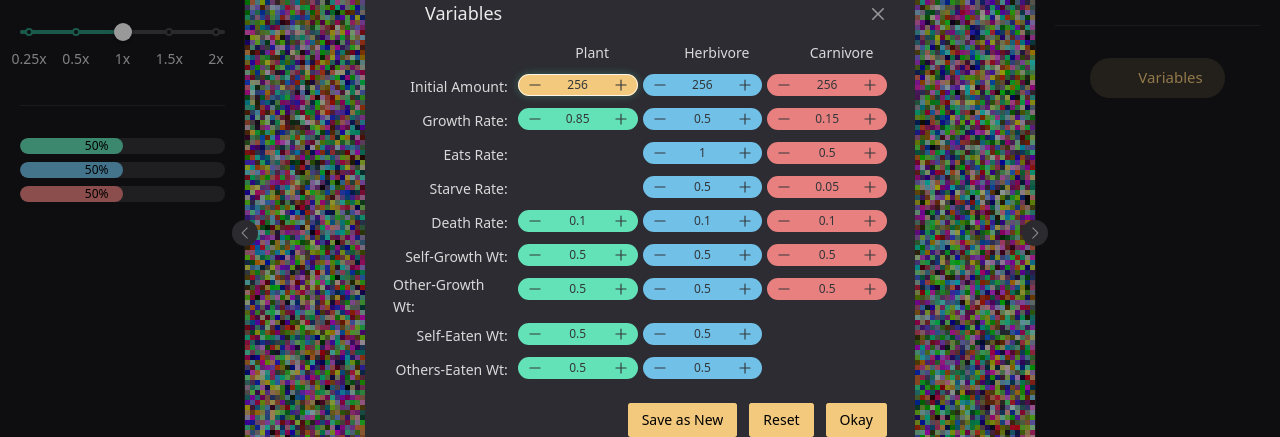
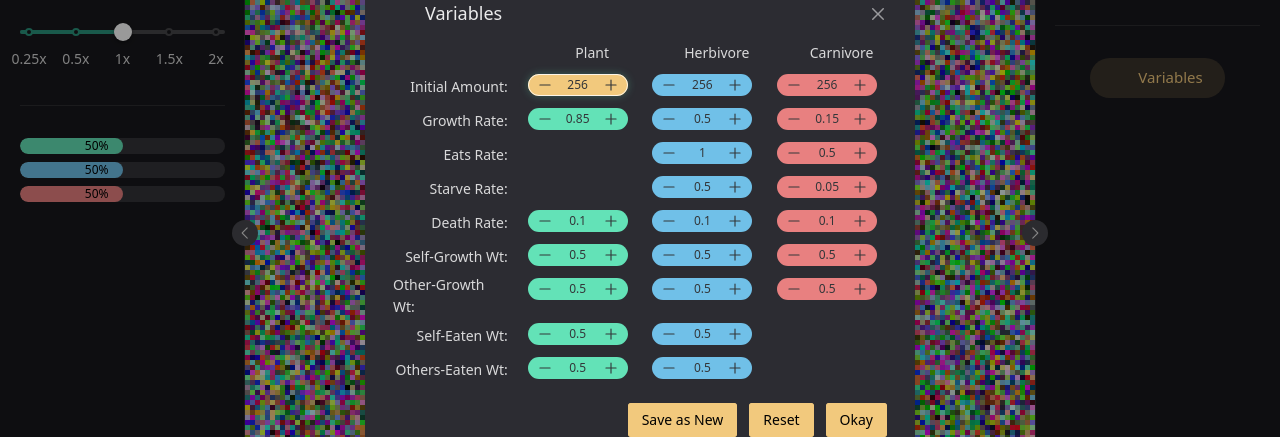
Before and after one commit to pbr4ne/abiogenesis, a Vue app: page / in a window 1280 px wide. Both pictures are taken after a click on the button "Variables". Shown: the part 180-617 px from the top of the page. Built offline with nearby package versions, Linux system fonts and the light colour scheme; some icons are missing; a web font is replaced by a local one.

Commit message:
feat: variable dialog style

```diff
--- a/src/components/controls/VariablesLarge.vue
+++ b/src/components/controls/VariablesLarge.vue
@@ -20,99 +20,99 @@
       <n-form-item-gi class="rightAligned">
         <n-text>Initial Amount:</n-text>
       </n-form-item-gi>
-      <n-form-item-gi>
+      <n-form-item-gi class="centered">
         <variable-input v-model:value="config.greenInitial" type="green" :step="1" />
       </n-form-item-gi>
-      <n-form-item-gi>
+      <n-form-item-gi class="centered">
         <variable-input v-model:value="config.blueInitial" type="blue" :step="1" />
       </n-form-item-gi>
-      <n-form-item-gi>
+      <n-form-item-gi class="centered">
         <variable-input v-model:value="config.redInitial" type="red" :step="1" />
       </n-form-item-gi>
 
       <n-form-item-gi class="rightAligned">
         <n-text>Growth Rate:</n-text>
       </n-form-item-gi>
-      <n-form-item-gi>
+      <n-form-item-gi class="centered">
         <variable-input v-model:value="config.greenGrowRate" type="green" />
       </n-form-item-gi>
-      <n-form-item-gi>
+      <n-form-item-gi class="centered">
         <variable-input v-model:value="config.blueGrowRate" type="blue" />
       </n-form-item-gi>
-      <n-form-item-gi>
+      <n-form-item-gi class="centered">
         <variable-input v-model:value="config.redGrowRate" type="red" />
       </n-form-item-gi>
 
       <n-form-item-gi class="rightAligned">
         <n-text>Eats Rate:</n-text>
       </n-form-item-gi>
-      <n-form-item-gi>
+      <n-form-item-gi class="centered">
       </n-form-item-gi>
-      <n-form-item-gi>
+      <n-form-item-gi class="centered">
         <variable-input v-model:value="config.blueEatRate" type="blue" />
       </n-form-item-gi>
-      <n-form-item-gi>
+      <n-form-item-gi class="centered">
         <variable-input v-model:value="config.redEatRate" type="red" />
       </n-form-item-gi>
 
       <n-form-item-gi class="rightAligned">
         <n-text>Starve Rate:</n-text>
       </n-form-item-gi>
-      <n-form-item-gi>
+      <n-form-item-gi class="centered">
       </n-form-item-gi>
-      <n-form-item-gi>
+      <n-form-item-gi class="centered">
         <variable-input v-model:value="config.blueStarveRate" type="blue" />
       </n-form-item-gi>
-      <n-form-item-gi>
+      <n-form-item-gi class="centered">
         <variable-input v-model:value="config.redStarveRate" type="red" />
       </n-form-item-gi>
 
       <n-form-item-gi class="rightAligned">
         <n-text>Death Rate:</n-text>
       </n-form-item-gi>
-      <n-form-item-gi>
+      <n-form-item-gi class="centered">
         <variable-input v-model:value="config.greenDieRate" type="green" />
       </n-form-item-gi>
-      <n-form-item-gi>
+      <n-form-item-gi class="centered">
         <variable-input v-model:value="config.blueDieRate" type="blue" />
       </n-form-item-gi>
-      <n-form-item-gi>
+      <n-form-item-gi class="centered">
         <variable-input v-model:value="config.redDieRate" type="red" />
       </n-form-item-gi>
 
       <n-form-item-gi class="rightAligned">
         <n-text>Self-Growth Wt:</n-text>
       </n-form-item-gi>
-      <n-form-item-gi>
+      <n-form-item-gi class="centered">
         <variable-input v-model:value="config.greenGrowSelfRate" type="green" />
       </n-form-item-gi>
-      <n-form-item-gi>
+      <n-form-item-gi class="centered">
         <variable-input v-model:value="config.blueGrowSelfRate" type="blue" />
       </n-form-item-gi>
-      <n-form-item-gi>
+      <n-form-item-gi class="centered">
         <variable-input v-model:value="config.redGrowSelfRate" type="red" />
       </n-form-item-gi>
 
       <n-form-item-gi class="rightAligned">
         <n-text>Other-Growth Wt:</n-text>
       </n-form-item-gi>
-      <n-form-item-gi>
+      <n-form-item-gi class="centered">
         <variable-input v-model:value="config.greenGrowOtherRate" type="green" />
       </n-form-item-gi>
-      <n-form-item-gi>
+      <n-form-item-gi class="centered">
         <variable-input v-model:value="config.blueGrowOtherRate" type="blue" />
       </n-form-item-gi>
-      <n-form-item-gi>
+      <n-form-item-gi class="centered">
         <variable-input v-model:value="config.redGrowOtherRate" type="red" />
       </n-form-item-gi>
 
       <n-form-item-gi class="rightAligned">
         <n-text>Self-Eaten Wt:</n-text>
       </n-form-item-gi>
-      <n-form-item-gi>
+      <n-form-item-gi class="centered">
         <variable-input v-model:value="config.greenEatenSelfRate" type="green" />
       </n-form-item-gi>
-      <n-form-item-gi>
+      <n-form-item-gi class="centered">
         <variable-input v-model:value="config.blueEatenSelfRate" type="blue" />
       </n-form-item-gi>
       <n-form-item-gi>
@@ -121,10 +121,10 @@
       <n-form-item-gi class="rightAligned">
         <n-text>Others-Eaten Wt:</n-text>
       </n-form-item-gi>
-      <n-form-item-gi>
+      <n-form-item-gi class="centered">
         <variable-input v-model:value="config.greenEatenOtherRate" type="green" />
       </n-form-item-gi>
-      <n-form-item-gi>
+      <n-form-item-gi class="centered">
         <variable-input v-model:value="config.blueEatenOtherRate" type="blue" />
       </n-form-item-gi>
       <n-form-item-gi>
--- a/src/components/ui/VariableInput.vue
+++ b/src/components/ui/VariableInput.vue
@@ -5,7 +5,7 @@
     button-placement="both"
     size="tiny"
     round
-    :style="{ textAlign: 'center' }"
+    :style="{ textAlign: 'center', width: '100px' }"
     :theme-overrides="themeOverride()"
     :step="props.step"
     min="0"
```
